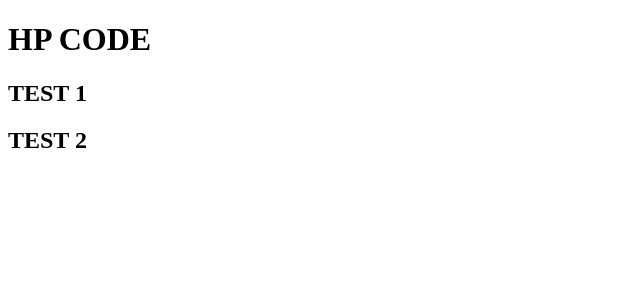
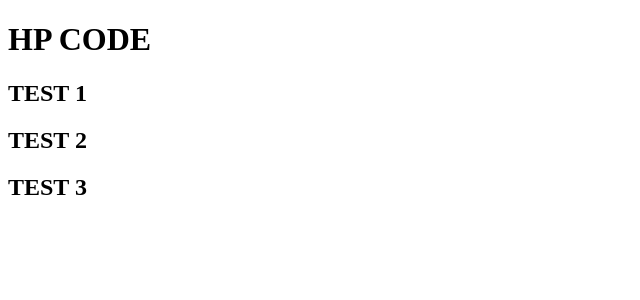
Before and after one commit to ahmed5302/git-training, an Angular app: page / in a window 1280 px wide. Shown: the top 300 px of the page, without its empty margins (0-640 px from the left). Built offline with nearby package versions, Linux system fonts and the light colour scheme.

Commit message:
third commit

```diff
--- a/src/app/app.component.html
+++ b/src/app/app.component.html
@@ -1,3 +1,4 @@
 <h1>HP CODE</h1>
 <h2>TEST 1</h2>
 <h2>TEST 2</h2>
+<h2>TEST 3</h2>
```
